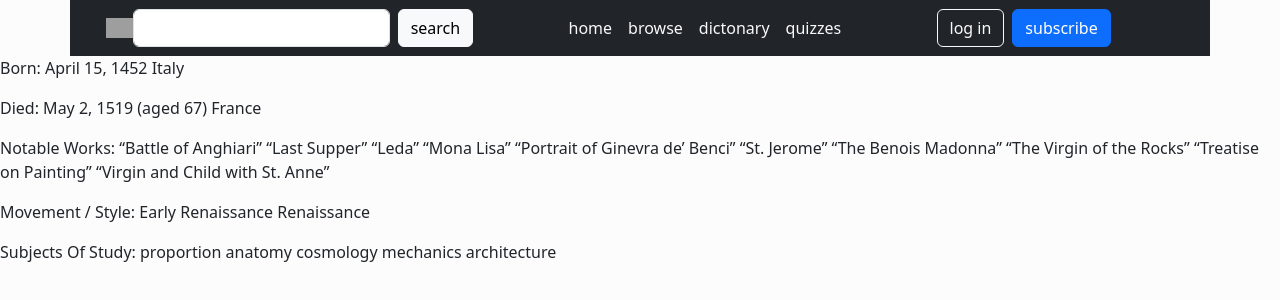
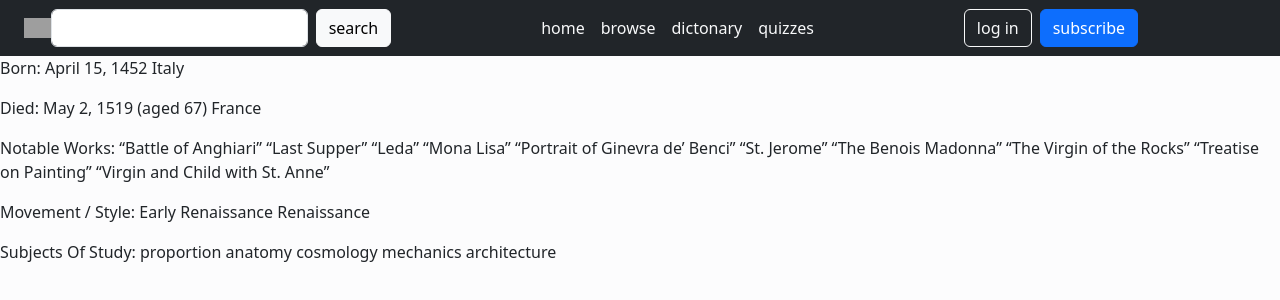
Before and after one commit to vinaybujja/personal_site, a plain HTML site: page index.html in a window 1280 px wide. Drawn offline with nearby package versions, Linux system fonts and the light colour scheme; grey boxes are pictures that could not be loaded.

Commit message:
Update index.html

```diff
--- a/index.html
+++ b/index.html
@@ -33,7 +33,7 @@
 </head>
 <body class="bg-light-subtle">
     <header>
-        <div class="container bg-dark">
+        <div class="bg-dark">
             <nav class="navbar navbar-expand-lg navbar-dark">
                 <div class="row row-cols-2">
                     <button class="navbar-toggler"
```
